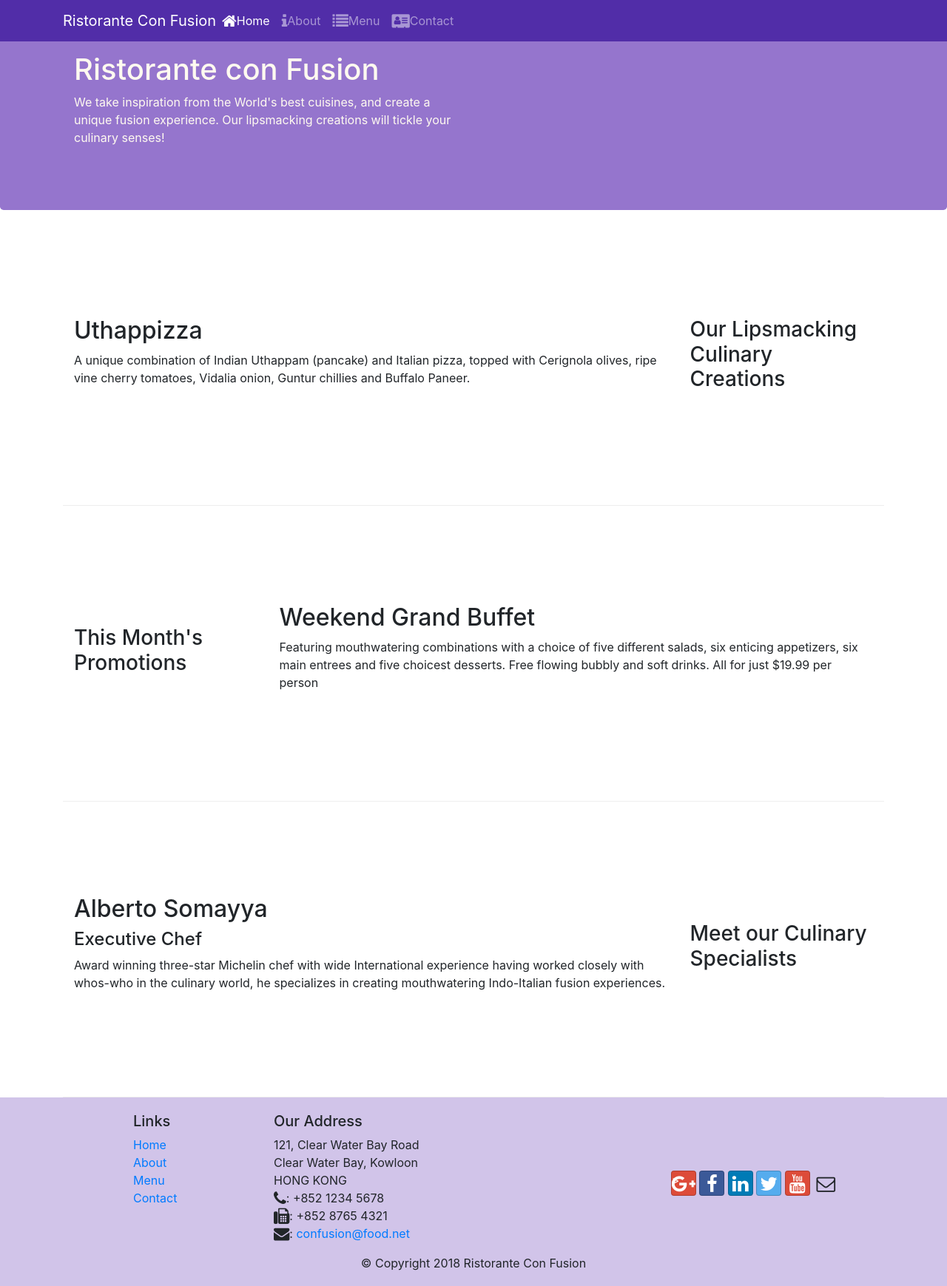
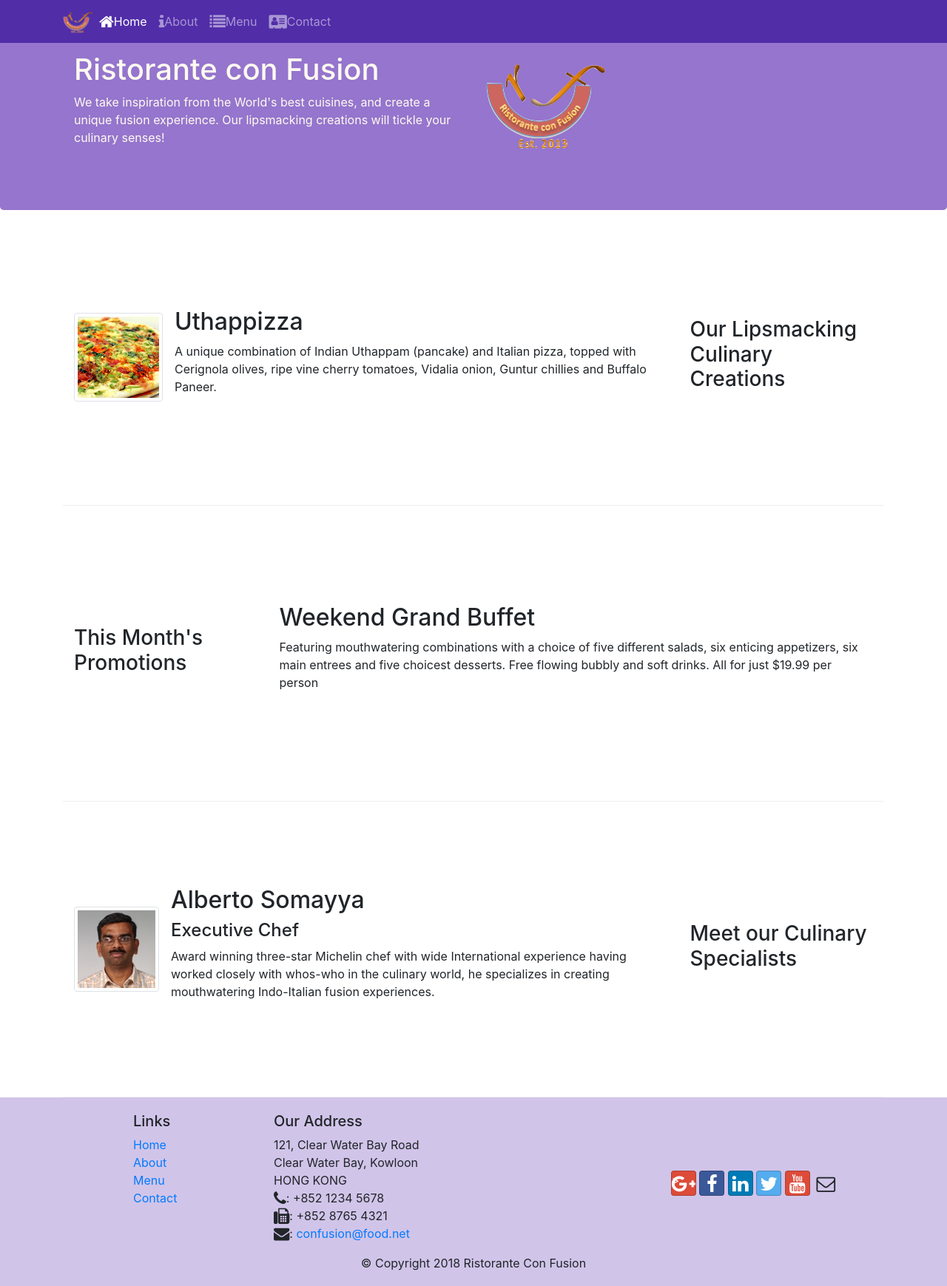
Before and after one commit to nico-rodriguez/front-end-web-ui-frameworks-and-tools-bootstrap4-course, a website: page index.html in a window 1280 px wide. Shown: the whole page at 74% size. Drawn offline with nearby package versions, Linux system fonts and the light colour scheme.

Commit message:
Images and Media

```diff
--- a/index.html
+++ b/index.html
@@ -21,7 +21,7 @@
       <button class="navbar-toggler" type="button" data-toggle="collapse" data-target="#Navbar">
         <span class="navbar-toggler-icon"></span>
       </button>
-      <a class="navbar-brand mr-auto" href="#">Ristorante Con Fusion</a>
+      <a class="navbar-brand mr-auto" href="#"><img src="img/logo.png" height="30" width="41"></a>
       <div class="collapse navbar-collapse" id="Navbar">
         <ul class="navbar-nav mr-auto">
           <li class="nav-item active"><a class="nav-link" href="#"><span class="fa fa-home fa-lg"></span>Home</a></li>
@@ -40,7 +40,8 @@
           <h1>Ristorante con Fusion</h1>
           <p>We take inspiration from the World's best cuisines, and create a unique fusion experience. Our lipsmacking creations will tickle your culinary senses!</p>
         </div>
-        <div class="col-12 col-sm">
+        <div class="col-12 col-sm align-self-center">
+          <img src="img/logo.png" class="img-fluid">
         </div>
       </div>
     </div>
@@ -52,8 +53,13 @@
         <h3>Our Lipsmacking Culinary Creations</h3>
       </div>
       <div class="col col-sm order-sm-first col-md">
-        <h2>Uthappizza</h2>
-        <p class="d-none d-sm-block">A unique combination of Indian Uthappam (pancake) and Italian pizza, topped with Cerignola olives, ripe vine cherry tomatoes, Vidalia onion, Guntur chillies and Buffalo Paneer.</p>
+        <div class="media">
+          <img class="d-flex mr-3 img-thumbnail align-self-center" src="img/uthappizza.png" alt="uthapizza">
+          <div class="media-body">
+            <h2 class="mt-0">Uthappizza</h2>
+            <p class="d-none d-sm-block">A unique combination of Indian Uthappam (pancake) and Italian pizza, topped with Cerignola olives, ripe vine cherry tomatoes, Vidalia onion, Guntur chillies and Buffalo Paneer.</p>
+          </div>
+      </div>
       </div>
     </div>
 
@@ -73,9 +79,14 @@
         <h3>Meet our Culinary Specialists</h3>
       </div>
       <div class="col col-sm order-sm-first col-md">
-        <h2>Alberto Somayya</h2>
-        <h4>Executive Chef</h4>
-        <p class="d-none d-sm-block">Award winning three-star Michelin chef with wide International experience having worked closely with whos-who in the culinary world, he specializes in creating mouthwatering Indo-Italian fusion experiences. </p>
+        <div class="media">
+          <img class="d-flex mr-3 img-thumbnail align-self-center" src="img/alberto.png" alt="alberto">
+          <div class="media-body">
+            <h2 class="mt-0">Alberto Somayya</h2>
+            <h4>Executive Chef</h4>
+            <p class="d-none d-sm-block">Award winning three-star Michelin chef with wide International experience having worked closely with whos-who in the culinary world, he specializes in creating mouthwatering Indo-Italian fusion experiences. </p>
+          </div>
+        </div>
       </div>
     </div>
   </div>
```
Also changed, not shown: aboutus.html (+3 -2 lines), contactus.html (+3 -2 lines), img/alberto.png (added), img/buffet.png (added), img/logo.png (added), img/uthappizza.png (added).
